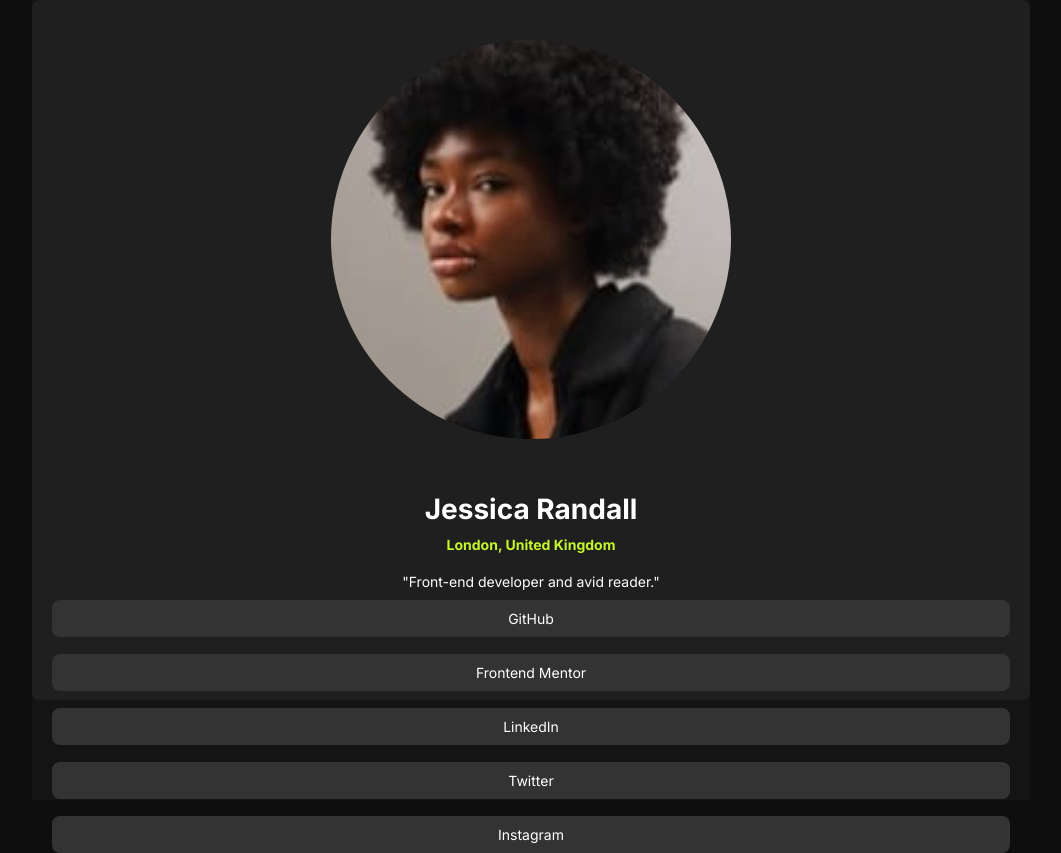
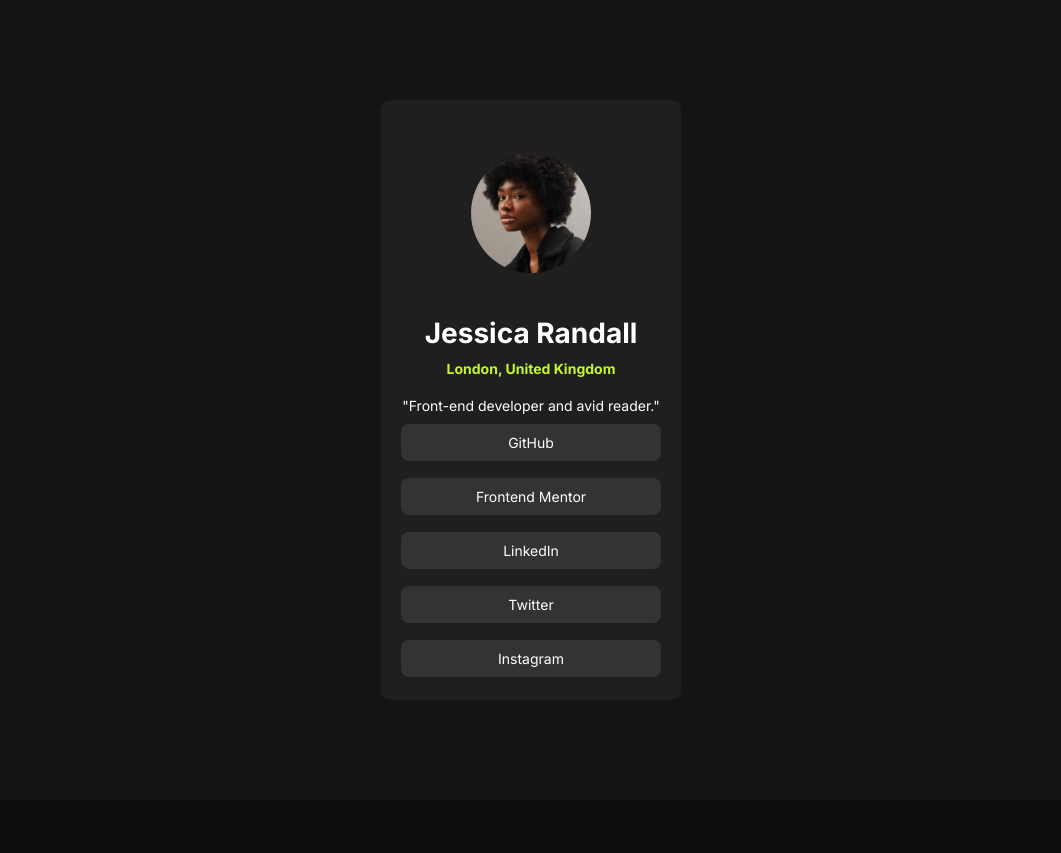
Before and after one commit to Leoemanuel21/Social-links-profile, a plain HTML site: page index.html in a window 1536 px wide. Shown: the whole page, without its empty margins (237-1298 px from the left). After the commit the page ends 800 px from the top, so only its background shows below. Drawn offline with Linux system fonts and the light colour scheme.

Commit message:
finalizado

```diff
--- a/estilo/media-query.css
+++ b/estilo/media-query.css
@@ -1,9 +1,15 @@
 @charset "UTF-8";
 
 @media screen and (min-width: 1440px) {
-    /*main{
-        background-color: var(--Grey800);
-        width: 27%;
-        margin: auto;
-    }*/
+    main{
+        width: 1100px;
+        display: grid;
+        justify-content: center;
+    }
+
+    section{
+        width: 300px;
+        display: grid;
+        align-content: center;
+    }
 }
--- a/estilo/style.css
+++ b/estilo/style.css
@@ -22,29 +22,31 @@
 
 body{
     background-color: #0E0E0E;
+    display: grid;
+    justify-content: center;
 }
 
 main{
     background-color: var(--Grey900);
     height: 100vh;
-    width: 65%;
-    margin: auto;
-    /*display: grid;*/
+    display: grid;
+    grid-template-columns: 350px;
+    align-content: center;
+    justify-items: center;
 }
 
 section{
     background-color: var(--Grey800);
-    border-radius: 8px;
-    height: 700px;
-    /*display: grid;
-    justify-content: center;
-    align-items: center;*/
+    border-radius: 10px;
+    height: 600px;
+    display: grid;
+    align-content: center;
 }
 
 picture > img{
     border-radius: 100%;
     width: 40%;
-    margin: 40px;
+    margin: 30px;
 }
 
 nav > a{
```
